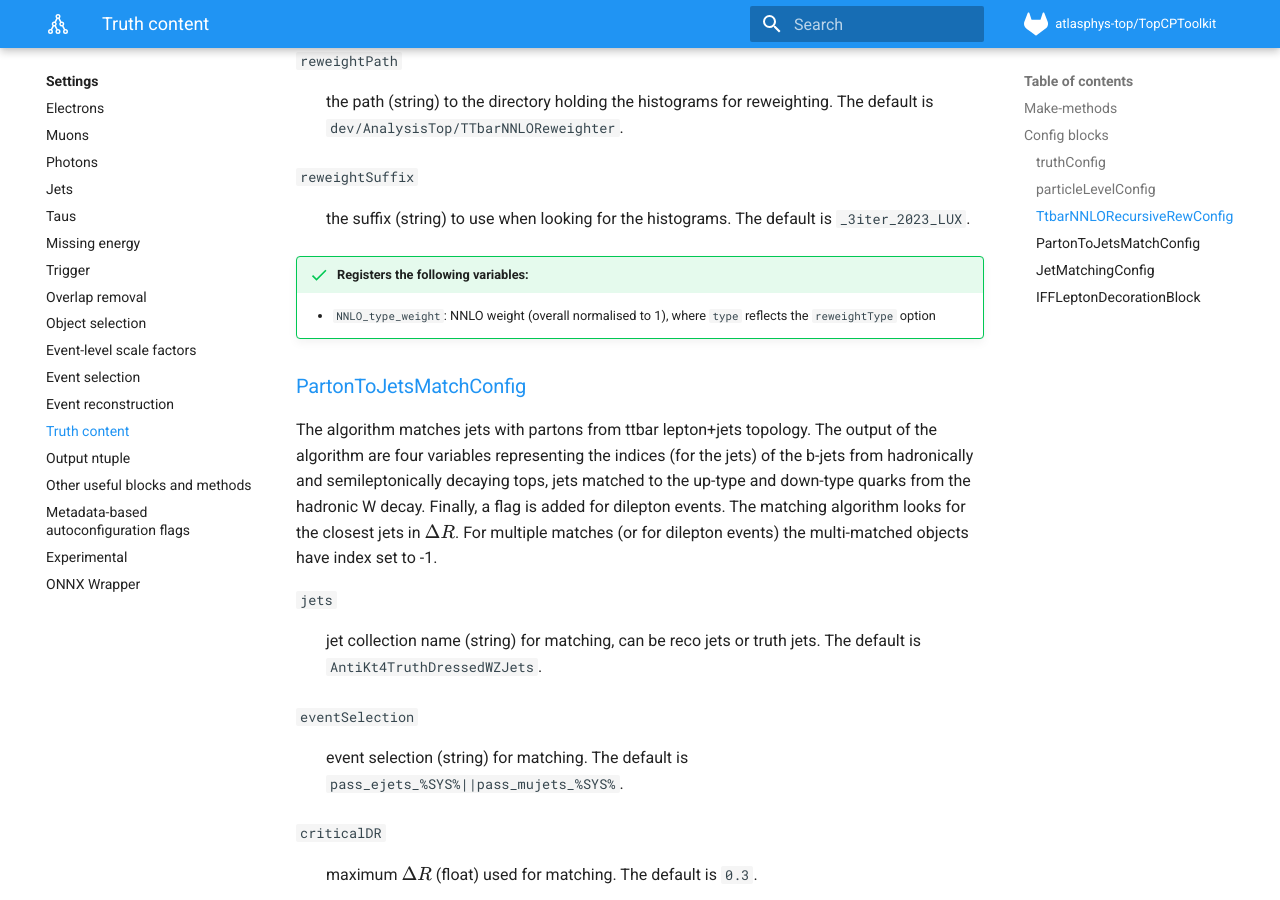
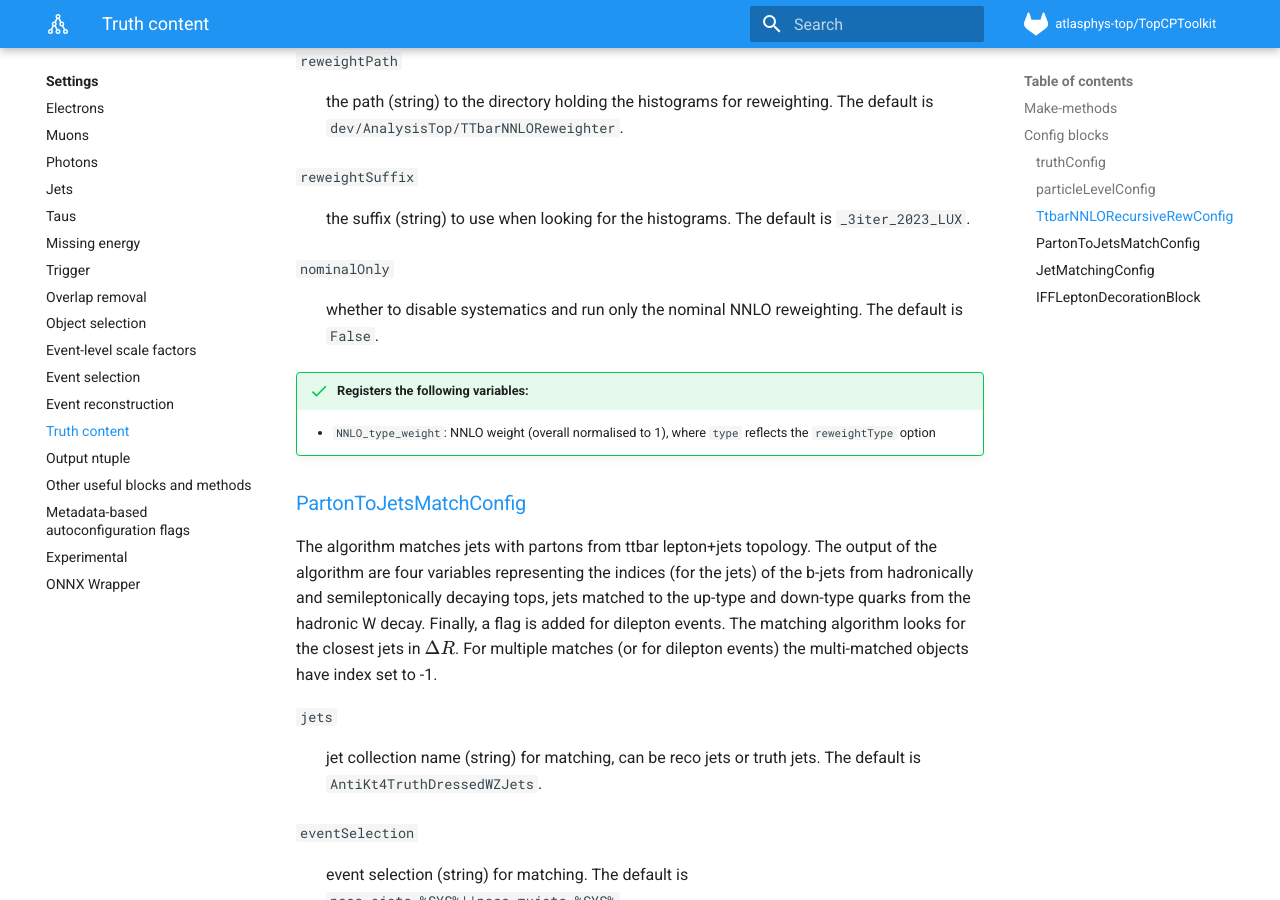
Before and after one commit to SuperNova76/TopCPToolKit, an MkDocs documentation site: the page built from docs/settings/truth.md, in a window 1280 px wide and 900 px high, scrolled down 4016 px. Built offline with MkDocs 1.6.1 and Material for MkDocs 9.7.7, drawn with Linux system fonts in a browser that asks for light colours; formulas are drawn with MathJax 3.

Commit message:
Update 2 files
- /source/TopCPToolkit/python/TtbarNNLORecursiveRewConfig.py
- /docs/settings/truth.md

```diff
--- a/docs/settings/truth.md
+++ b/docs/settings/truth.md
@@ -121,6 +121,9 @@
 `reweightSuffix`
 :   the suffix (string) to use when looking for the histograms. The default is `_3iter_2023_LUX`.
 
+`nominalOnly`
+:   whether to disable systematics and run only the nominal NNLO reweighting. The default is `False`.
+
 !!! success "Registers the following variables:"
     - `NNLO_type_weight`: NNLO weight (overall normalised to 1), where `type` reflects the `reweightType` option
 
--- a/source/TopCPToolkit/python/TtbarNNLORecursiveRewConfig.py
+++ b/source/TopCPToolkit/python/TtbarNNLORecursiveRewConfig.py
@@ -12,6 +12,7 @@ class TtbarNNLORecursiveRewConfig(ConfigBlock):
         self.addOption('reweightType', '2D', type=str)
         self.addOption('reweightPath', 'dev/AnalysisTop/TTbarNNLOReweighter', type=str)
         self.addOption('reweightSuffix', '_3iter_2023_LUX', type=str)
+        self.addOption('nominalOnly', False, type=bool)
 
     def makeAlgs(self, config):
         # don't run on data!
@@ -55,6 +56,8 @@ class TtbarNNLORecursiveRewConfig(ConfigBlock):
         alg.reweightingType = self.reweightType
         alg.reweightingPath = self.reweightPath
         alg.reweightingSuffix = self.reweightSuffix
+        if self.nominalOnly:
+            alg.affectingSystematicsFilter = '.*'
 
         # give appropriate names for the handles to decorate
         alg.NNLO_weight = 'NNLO_'+self.reweightType+'_weight_%SYS%'
```
